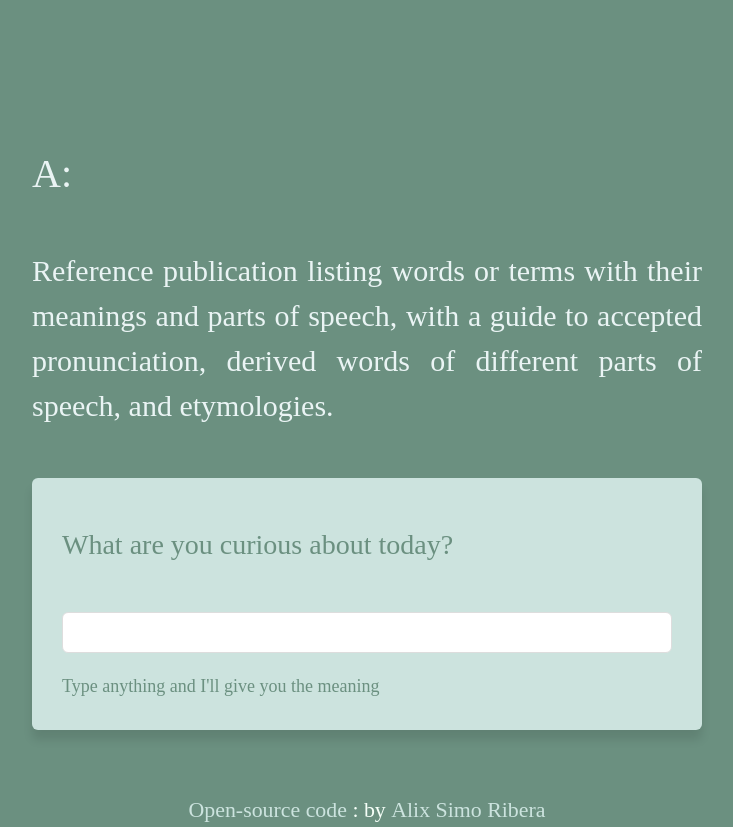
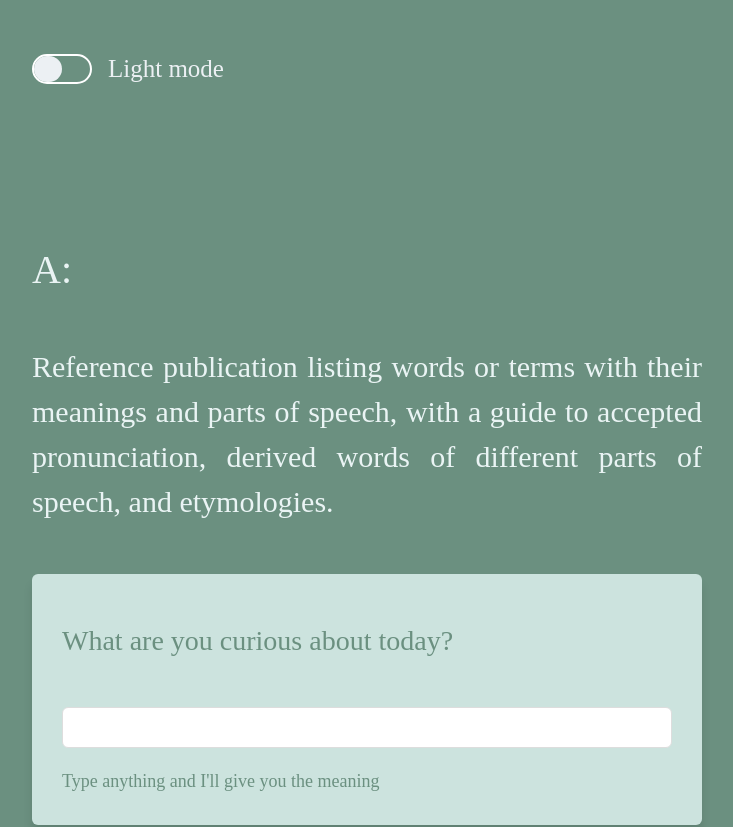
Before and after one commit to Alix-Ribera/project-dictionary, a React (Create React App) app: page / in a window 1280 px wide. Shown: the top 827 px of the page, without its empty margins (273-1006 px from the left). Built offline with nearby package versions, Linux system fonts and the light colour scheme; no server answers; a web font is replaced by a local one.

Commit message:
Work in progress light/dark mode

```diff
--- a/src/App.css
+++ b/src/App.css
@@ -11,6 +11,45 @@ body {
   font-family: "Cormorant Upright", serif;
   text-align: justify;
 }
+.label {
+  margin-top: 50px;
+  display: inline-flex;
+  align-items: center;
+  cursor: pointer;
+  color: #394a56;
+}
+
+.label-text {
+  margin-left: 16px;
+  color: #ecf0f3;
+}
+
+.toggle {
+  position: relative;
+  height: 30px;
+  width: 60px;
+  border: 2px solid white;
+  border-radius: 15px;
+  overflow: hidden;
+}
+
+.toggle-state {
+  display: none;
+}
+
+.indicator {
+  height: 100%;
+  width: 200%;
+  background: #ecf0f3;
+  border-radius: 15px;
+  transform: translate3d(-75%, 0, 0);
+  transition: transform 0.4s cubic-bezier(0.85, 0.05, 0.18, 1.35);
+}
+
+.toggle-state:checked ~ .indicator {
+  transform: translate3d(25%, 0, 0);
+}
+
 a {
   color: #cce3de;
   text-decoration: none;
--- a/src/App.js
+++ b/src/App.js
@@ -4,6 +4,18 @@ export default function App() {
   return (
     <div className="App">
       <div className="container">
+        <label className="label">
+          <div className="toggle">
+            <input
+              className="toggle-state"
+              type="checkbox"
+              name="check"
+              value="check"
+            />
+            <div className="indicator"></div>
+          </div>
+          <div class="label-text">Light mode</div>
+        </label>
         <h1>A:</h1>
         <header>
           Reference publication listing words or terms with their meanings and
```
